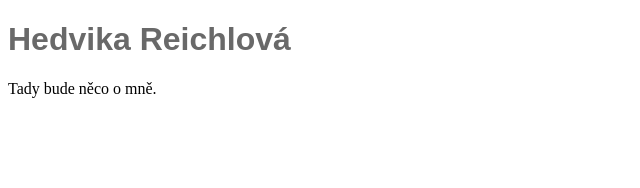
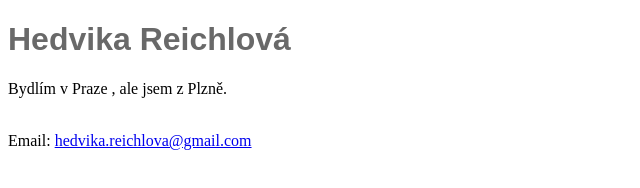
Before and after one commit to DezesTheOne/cviceni-vizitka-2023, a plain HTML site: page index.html in a window 1280 px wide. Shown: the whole page, without its empty margins (0-640 px from the left). Drawn offline with Linux system fonts and the light colour scheme.

Commit message:
pridani emailu

```diff
--- a/index.html
+++ b/index.html
@@ -8,6 +8,8 @@
   </head>
   <body>
     <h1>Hedvika Reichlová</h1>
-    Tady bude něco o mně.
+    <p>Bydlím v Praze , ale jsem z Plzně.</p>
+    <br />
+    Email: <a href="hedvika.reichlova@gmail.com">hedvika.reichlova@gmail.com</a>
   </body>
 </html>
```
